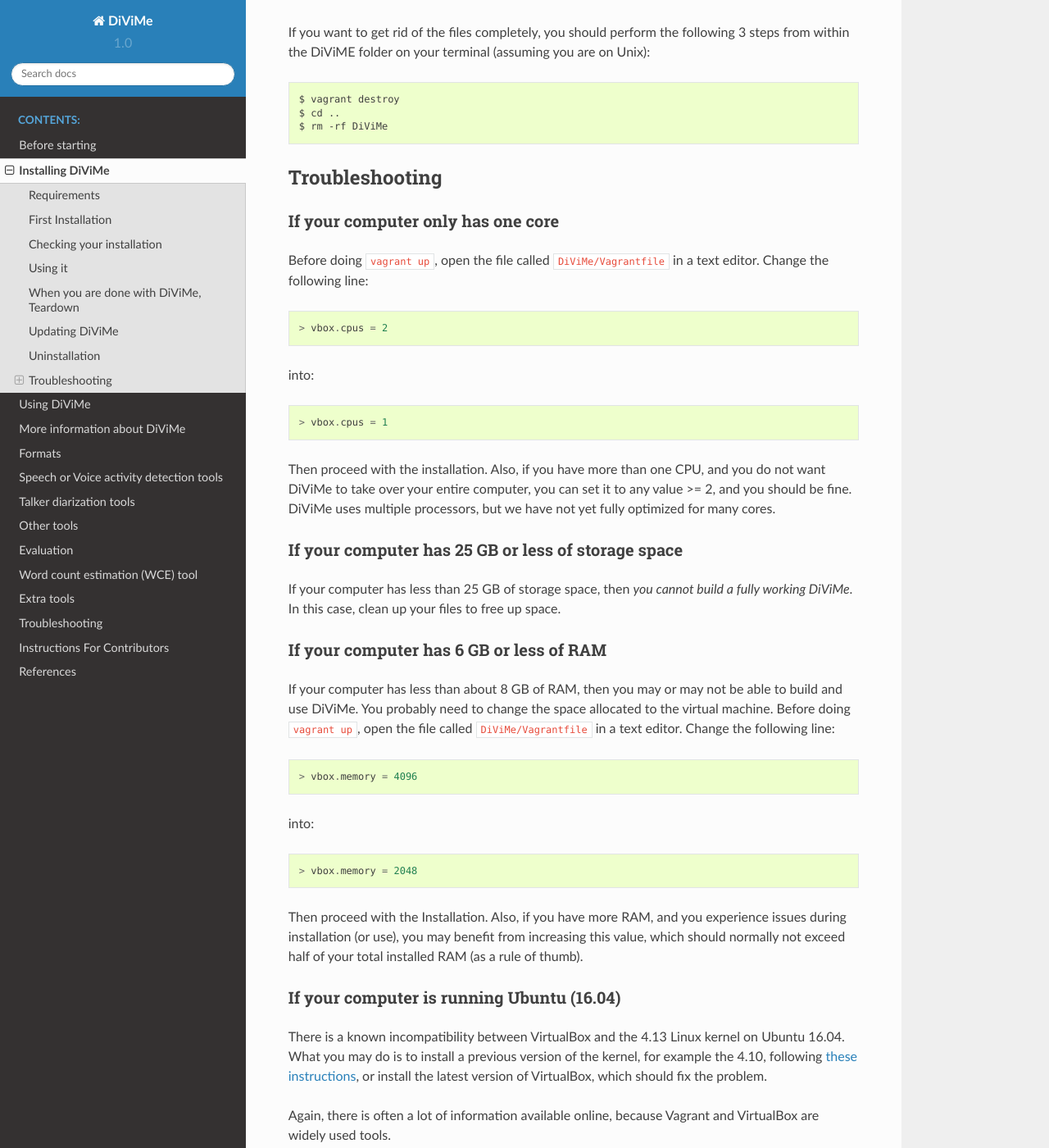
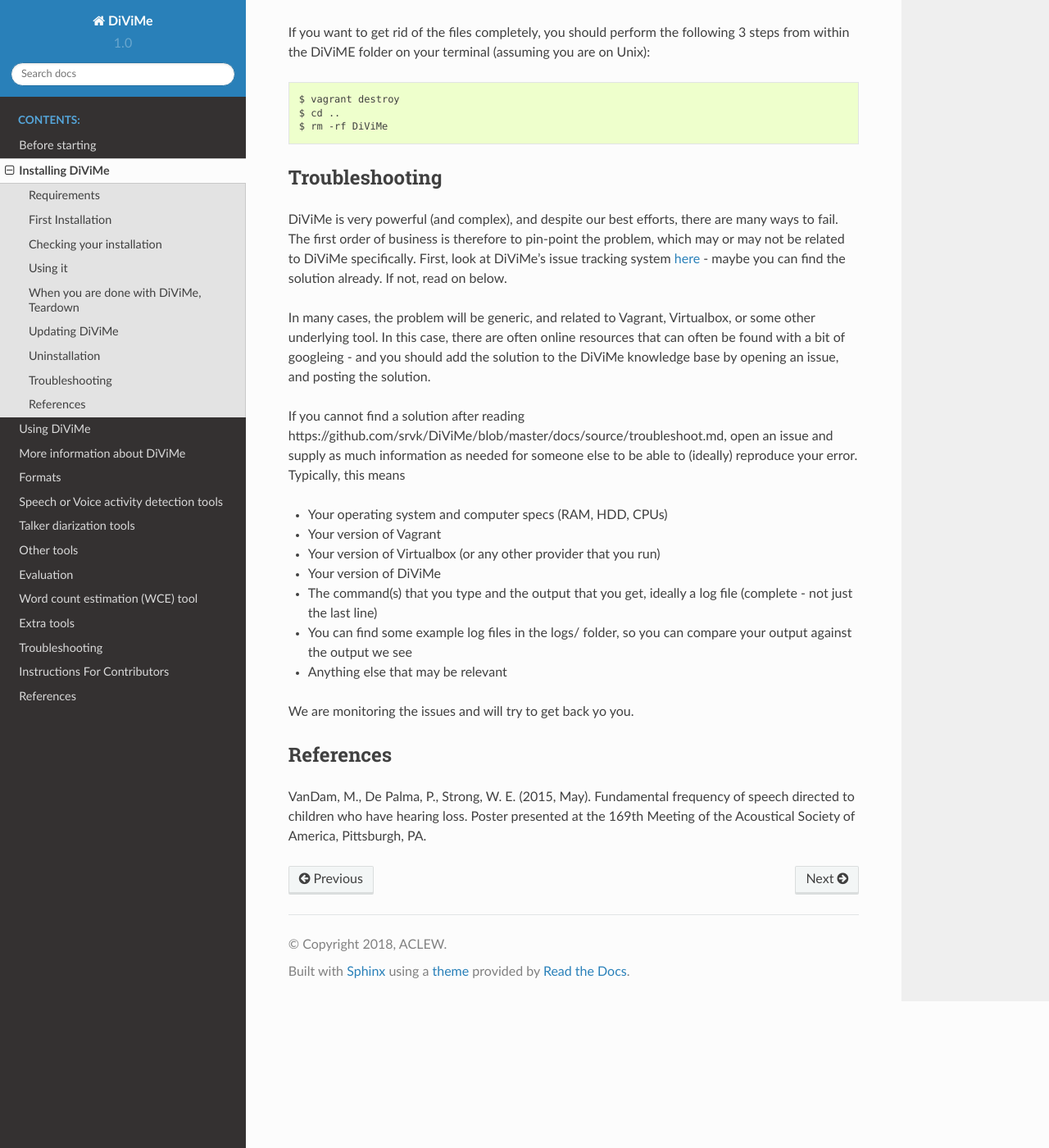
Before and after one commit to srvk/DiViMe, a Sphinx documentation site: the page built from docs/source/install.md, in a window 1280 px wide and 1400 px high, scrolled down 2984 px. Shown: the whole window at 82% size. Built offline with Sphinx 7.4.7 and the Read the Docs theme 2.0.0, drawn with Linux system fonts in a browser that asks for light colours; some of the changed text lies outside the part shown.

Commit message:
Update install.md

````diff
--- a/docs/source/install.md
+++ b/docs/source/install.md
@@ -110,44 +110,23 @@
 
 ## Troubleshooting
 
-### If your computer only has one core
+DiViMe is very powerful (and complex), and despite our best efforts, there are many ways to fail. The first order of business is therefore to pin-point the problem, which may or may not be related to DiViMe specifically. First, look at DiViMe's issue tracking system [here](https://github.com/srvk/DiViMe/issues) - maybe you can find the solution already. If not, read on below.
 
-Before doing `vagrant up`, open the file called `DiViMe/Vagrantfile` in a text editor. Change the following line:
-```
-> vbox.cpus = 2
-```
-into:
-```
-> vbox.cpus = 1
-```
-Then proceed with the installation. Also, if you have more than one CPU, and you do not want DiViMe to take over your entire computer, you can set it to any value >= 2, and you should be fine. DiViMe uses multiple processors, but we have not yet fully optimized for many cores.
+In many cases, the problem will be generic, and related to Vagrant, Virtualbox, or some other underlying tool. In this case, there are often online resources that can often be found with a bit of googleing - and you should add the solution to the DiViMe knowledge base by opening an issue, and posting the solution.
 
-### If your computer has 25 GB or less of storage space
+If you cannot find a solution after reading https://github.com/srvk/DiViMe/blob/master/docs/source/troubleshoot.md, open an issue and supply as much information as needed for someone else to be able to (ideally) reproduce your error. Typically, this means
 
-If your computer has less than 25 GB of storage space, then *you cannot build a fully working DiViMe*. In this case, clean up your files to free up space.
+- Your operating system and computer specs (RAM, HDD, CPUs)
+- Your version of Vagrant
+- Your version of Virtualbox (or any other provider that you run)
+- Your version of DiViMe
+- The command(s) that you type and the output that you get, ideally a log file (complete - not just the last line)
+- You can find some example log files in the logs/ folder, so you can compare your output against the output we see
+- Anything else that may be relevant
 
-### If your computer has 6 GB or less of RAM
+We are monitoring the issues and will try to get back yo you.
 
-If your computer has less than about 8 GB of RAM, then you may or may not be able to build and use DiViMe. You probably need to change the space allocated to the virtual machine. Before doing `vagrant up`, open the file called `DiViMe/Vagrantfile` in a text editor. Change the following line:
-```
-> vbox.memory = 4096
-```
-into:
-```
-> vbox.memory = 2048
-```
-Then proceed with the Installation. Also, if you have more RAM, and you experience issues during installation (or use), you may benefit from increasing this value, which should normally not exceed half of your total installed RAM (as a rule of thumb).
 
-### If your computer is running Ubuntu (16.04)
-
-There is a known incompatibility between VirtualBox and the 4.13 Linux kernel on Ubuntu 16.04. What you may do is to install a previous version of the kernel, for example the 4.10, following [these instructions](https://doc.ubuntu-fr.org/kernel#installationSimple), or install the latest version of VirtualBox, which should fix the problem.
-
-Again, there is often a lot of information available online, because Vagrant and VirtualBox are widely used tools.
-
-### If something  else fails
-
-Please open an issue [here](https://github.com/srvk/DiViMe/issues). Please paste the complete output of the failing run there, so we can better provide you with a solution. Also, please provide detailed information on your host system (which OS, RAM, CPU, HDD), which changes you made to the Vagrantfile, and also provide access to the data the system chokes on (if any).
-
-### References
+## References
 
 VanDam, M., De Palma, P., Strong, W. E. (2015, May). Fundamental frequency of speech directed to children who have hearing loss. Poster presented at the 169th Meeting of the Acoustical Society of America, Pittsburgh, PA.
````
